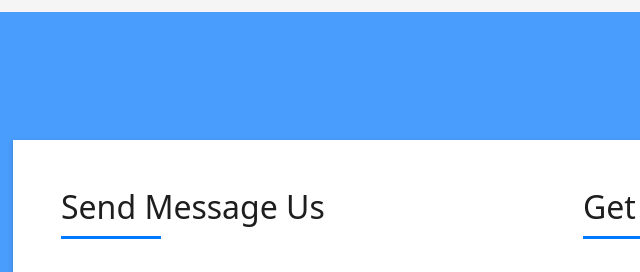
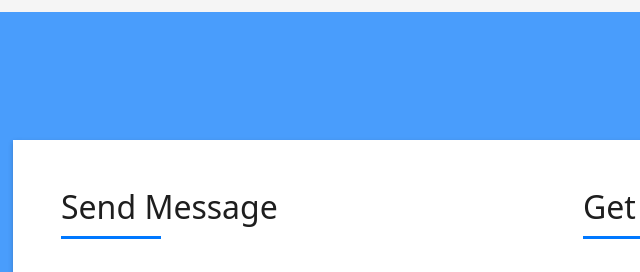
Before and after one commit to usamabinjafarpk/Portfolio1, a plain HTML site: page index.html in a window 1280 px wide. Shown: the part 3792-4064 px from the top of the page, 69-709 px from the left. Drawn offline with Linux system fonts and the light colour scheme.

Commit message:
Update index.html

```diff
--- a/index.html
+++ b/index.html
@@ -439,7 +439,7 @@
                   <div class="col-md-6">
                     <div class="title-box-2">
                       <h5 class="title-left">
-                        Send Message Us
+                        Send Message
                       </h5>
                     </div>
                     <div>
```
